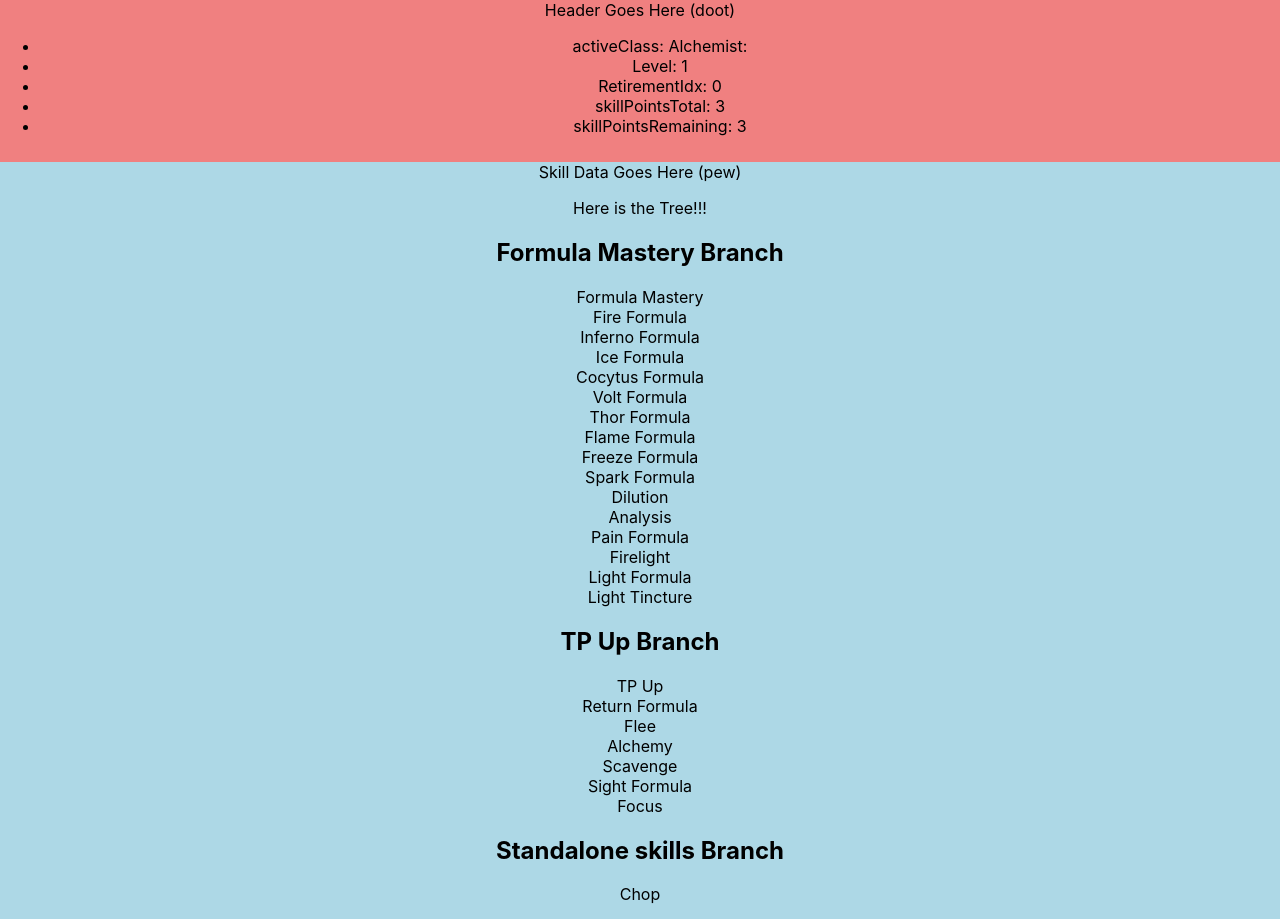
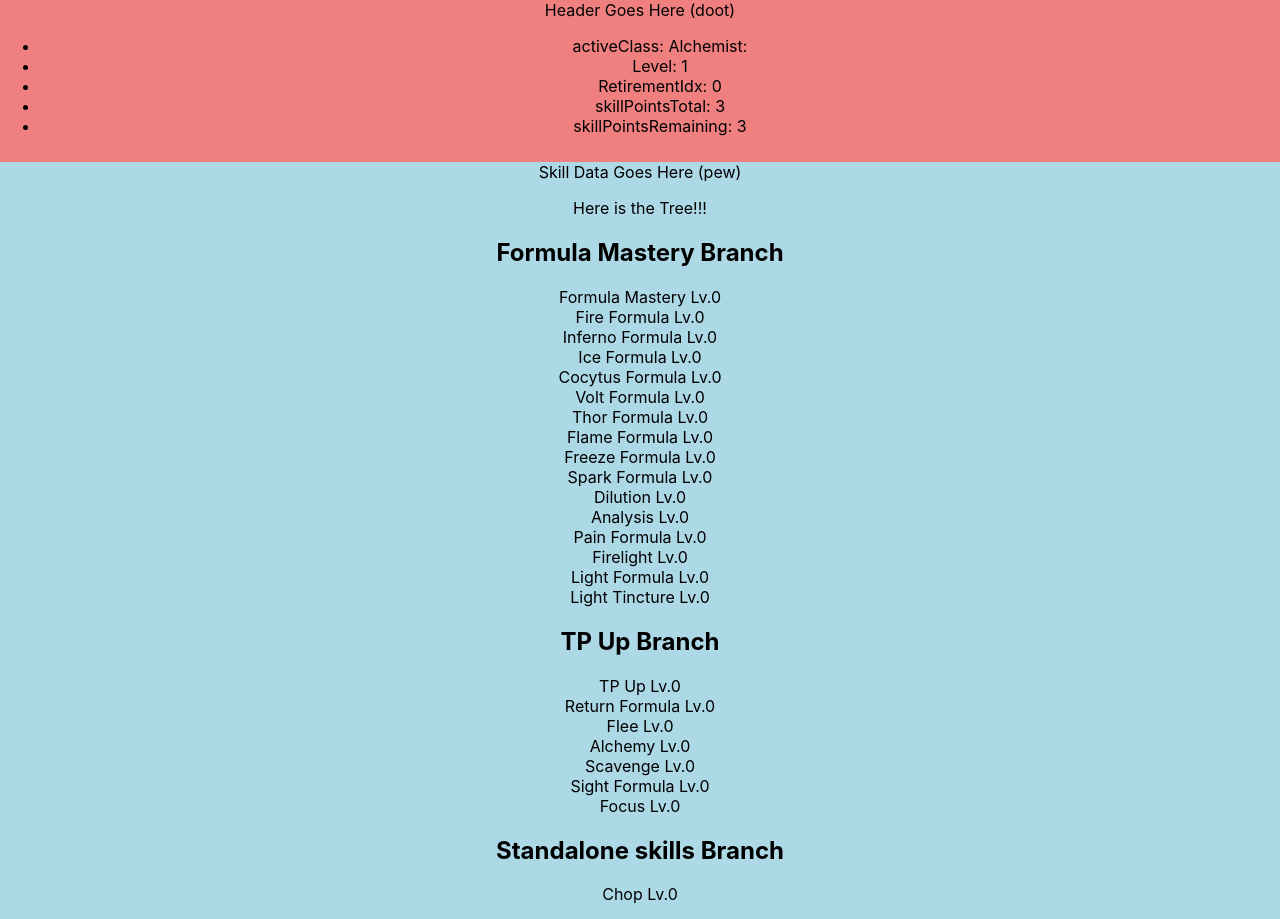
Before and after one commit to aturfah/eou-skillsim, a React (Create React App) app: page / in a window 1280 px wide. Built offline with nearby package versions, Linux system fonts and the light colour scheme.

Commit message:
Add preliminary code for SkillTreeNode

```diff
--- a/src/SkillTree/skillTree.js
+++ b/src/SkillTree/skillTree.js
@@ -1,5 +1,6 @@
 
 import React, {Component} from 'react';
+import SkillTreeNode from './skillTreeNode'
 import './skillTree.css';
 
 // Data Import
@@ -34,21 +35,12 @@ class SkillTree extends Component {
             }
 
             skillBranch.skill_data.forEach(function (skillDatum) {
-                let node = [];
-                // todo: Fix this comparison
-                if (skillDatum.prerequisites.length === 0 || true === true) {
-                    node.push(<span id={skillDatum._id}
-                        onClick={() => addSkillFunc(skillDatum._id)}>{skillDatum.name}</span>);
-                } else {
-                    node.push(<span id={skillDatum._id}>{skillDatum.name}</span>);
-                }
-
-                if (objProps.skillsChosen.includes(skillDatum._id)) {
-                    node.push(' (Active)')
-                }
-
-                node.push(<br/>)
-                output.push(node)
+                output.push(<SkillTreeNode
+                    skillData={skillDatum}
+                    activeFlag={objProps.skillsChosen.includes(skillDatum._id)}
+                    onClickFunc={() => addSkillFunc(skillDatum._id)}
+                    skillLevel={0}
+                ></SkillTreeNode>)
             });
         })
         return <div>
--- /dev/null
+++ b/src/SkillTree/skillTreeNode.js
@@ -0,0 +1,20 @@
+import React, {Component} from 'react';
+import './skillTree.css';
+
+class SkillTreeNode extends Component {
+    render() {
+        console.log(this.props)
+        let header = null;
+        if(this.props.activeFlag) {
+            header = <b>{this.props.skillData.name}</b>
+        } else {
+            header=<span>{this.props.skillData.name}</span>
+        }
+
+
+        return(<div id={this.props.skillData._id}
+                onClick={this.props.onClickFunc}>{header} Lv.{this.props.skillLevel}</div>)
+    }
+}
+
+export default SkillTreeNode;
```
